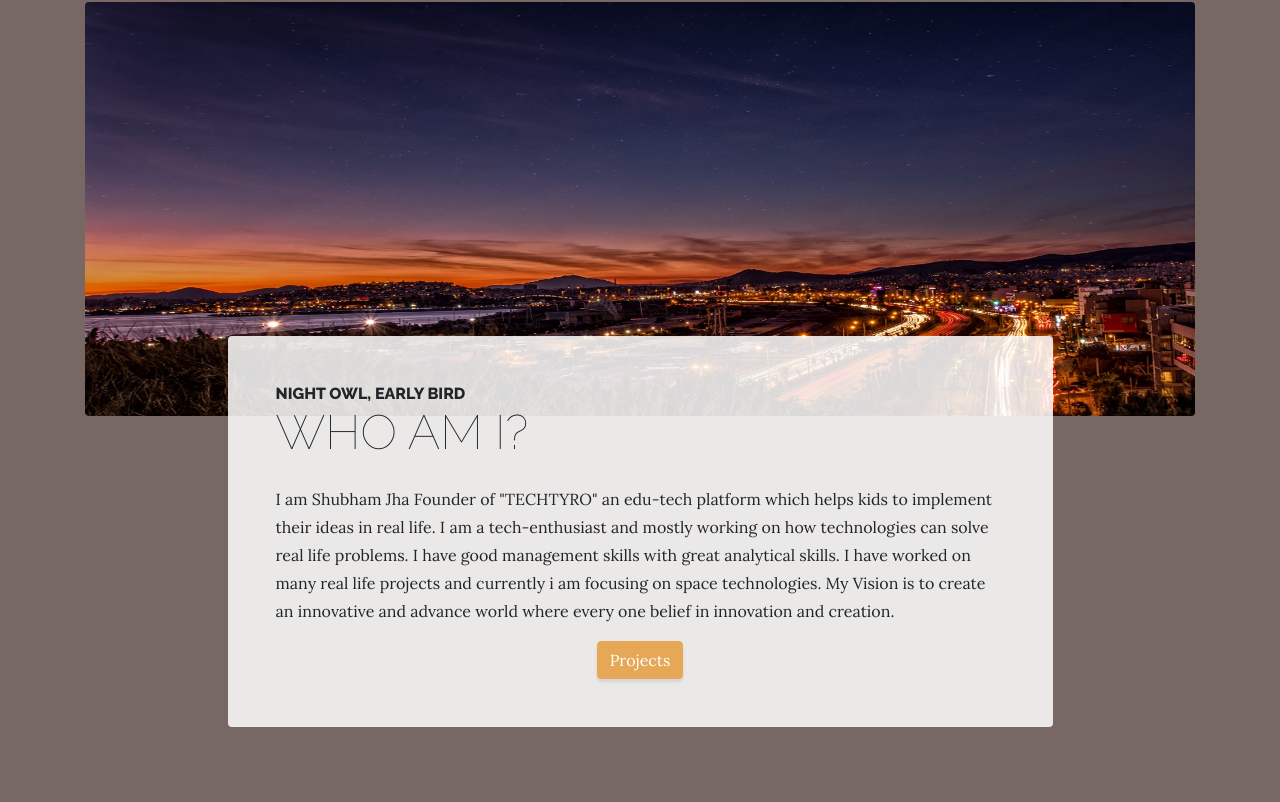
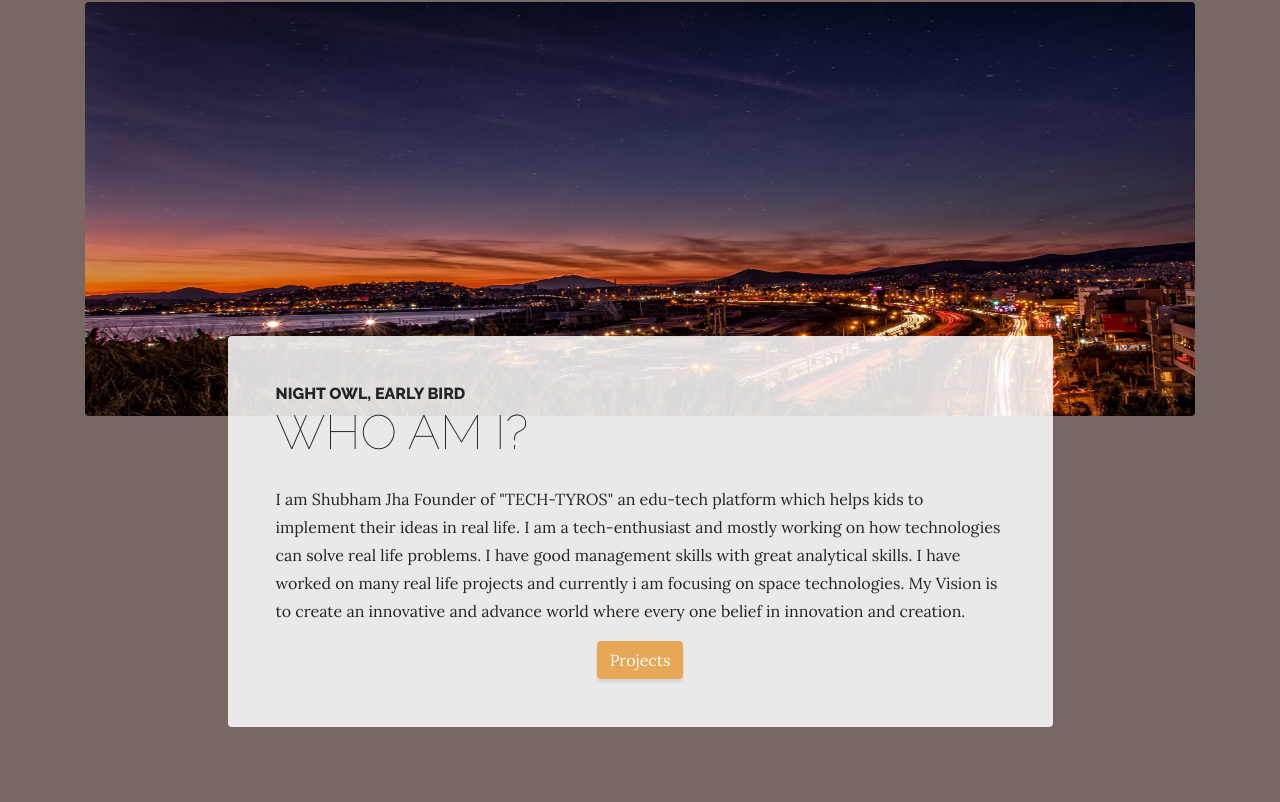
Before and after one commit to Innovator07/Shubham-Jha-s-Portfolio, a website: page about.html in a window 1280 px wide. Shown: the part 438-1240 px from the top of the page. Drawn offline with Linux system fonts and the light colour scheme.

Commit message:
Update about.html

```diff
--- a/about.html
+++ b/about.html
@@ -68,7 +68,7 @@
                 <span class="section-heading-upper">Night Owl, Early Bird</span>
                 <span class="section-heading-lower">Who am I?</span>
               </h2>
-              <P>I am Shubham Jha Founder of "TECHTYRO" an edu-tech platform which helps kids to implement their ideas in real life.
+              <P>I am Shubham Jha Founder of "TECH-TYROS" an edu-tech platform which helps kids to implement their ideas in real life.
                 I am a tech-enthusiast and mostly working on how technologies can solve real life problems. I have good management
                 skills with great analytical skills. I have worked on many real life projects and currently i am focusing on space
                 technologies. My Vision is to create an innovative and advance world where every one belief in innovation and creation.</P>
```
